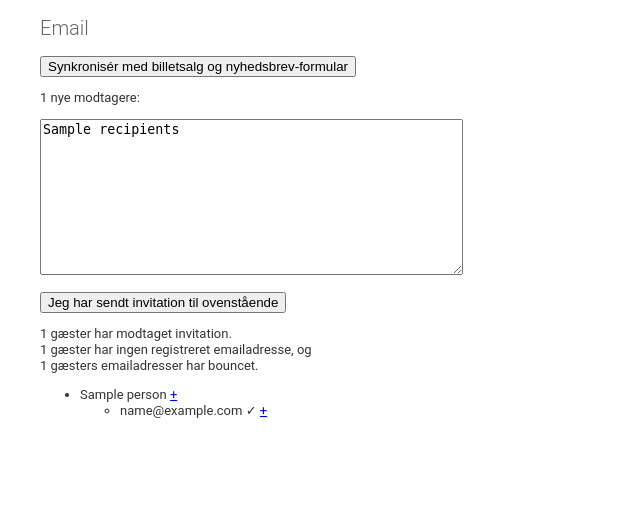
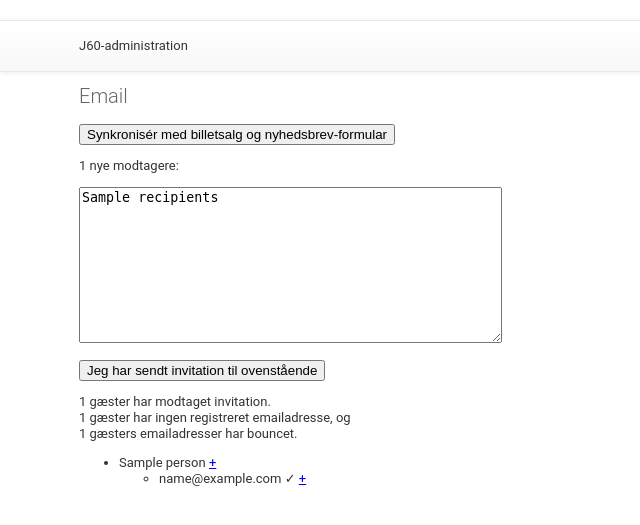
Before and after one commit to TK-IT/j60adm, a Django app: template j60adm/templates/j60adm/email.html in a window 1280 px wide. Shown: the top 525 px of the page, without its empty margins (0-640 px from the left). Run offline with Django 3.2, Linux system fonts and the light colour scheme; the template is opened without the code that fills it: most values are stand-ins (such as "Sample title", 1, 10 or a date in 2020).

Commit message:
Add navigation bar

```diff
--- a/j60adm/static/style.css
+++ b/j60adm/static/style.css
@@ -3,7 +3,7 @@ body {
 	line-height: 16px;
 	font-family: "Roboto", "Lucida Grande", Verdana, Arial, sans-serif;
 	color: #333;
-	margin: 20px 40px;
+	margin: 20px 0;
 }
 h1 {
 	margin: 0 0 20px;
@@ -38,3 +38,60 @@ tr:nth-child(even) {
 .letter-bounce {
     width: 100%;
 }
+
+.container {
+    padding: 0 8px;
+    margin: 0 auto;
+    box-sizing: border-box;
+}
+
+nav {
+    -webkit-box-shadow: inset 0 1px 0 rgba(255,255,255,.15),0 1px 5px rgba(0,0,0,.075);
+    box-shadow: inset 0 1px 0 rgba(255,255,255,.15),0 1px 5px rgba(0,0,0,.075);
+    background-image:-webkit-linear-gradient(top,#fff 0,#f8f8f8 100%);
+    background-image:-o-linear-gradient(top,#fff 0,#f8f8f8 100%);
+    background-image:-webkit-gradient(linear,left top,left bottom,from(#fff),to(#f8f8f8));
+    background-image:linear-gradient(to bottom,#fff 0,#f8f8f8 100%);
+    border: 1px solid #E7E7E7;
+    border-width: 1px 0;
+    margin-bottom: 16px;
+}
+
+nav a, nav a:link, nav a:visited {
+    color: #333;
+    text-decoration: none;
+}
+
+nav ul {
+    list-style-type: none;
+    display: flex;
+    display: -webkit-flex;
+    flex-direction: row;
+    -webkit-flex-direction: row;
+    min-height: 50px;
+}
+
+nav li {
+    margin-right: 1em;
+    line-height: 50px;
+}
+
+@media (min-width: 768px) {
+    .container {
+        width: 750px;
+        padding: 0 24px;
+    }
+
+}
+
+@media (min-width: 992px) {
+    .container {
+        width: 970px;
+    }
+}
+
+@media (min-width: 1200px) {
+    .container {
+        width: 1170px;
+    }
+}
--- a/j60adm/templates/j60adm/base.html
+++ b/j60adm/templates/j60adm/base.html
@@ -7,6 +7,13 @@
 {% block head %}{% endblock %}
 </head>
 <body>
+<nav>
+<ul class="container">
+<a href="/"><li>J60-administration</li></a>
+</ul>
+</nav>
+<div class="container">
 {% block content %}{% endblock %}
+</div>
 </body>
 </html>
```
